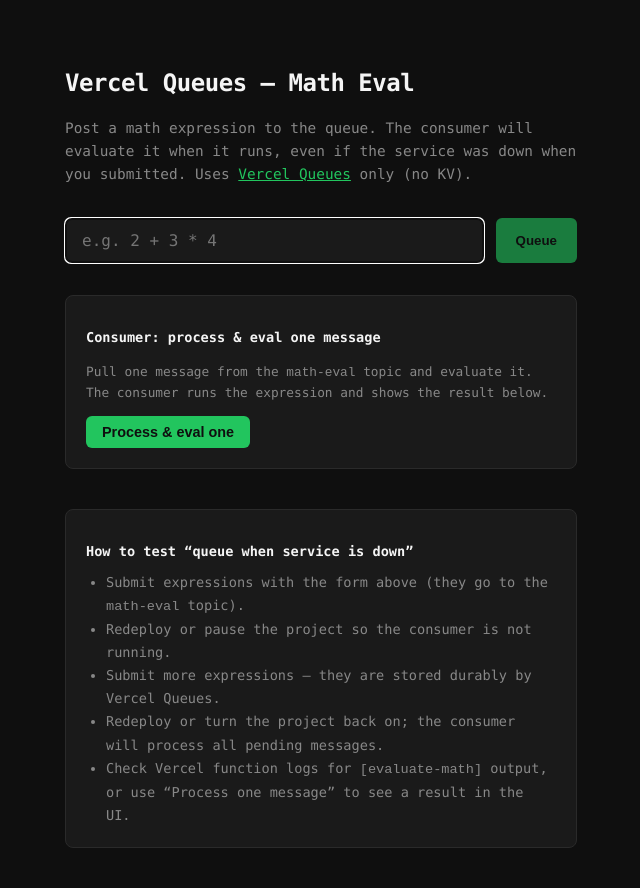
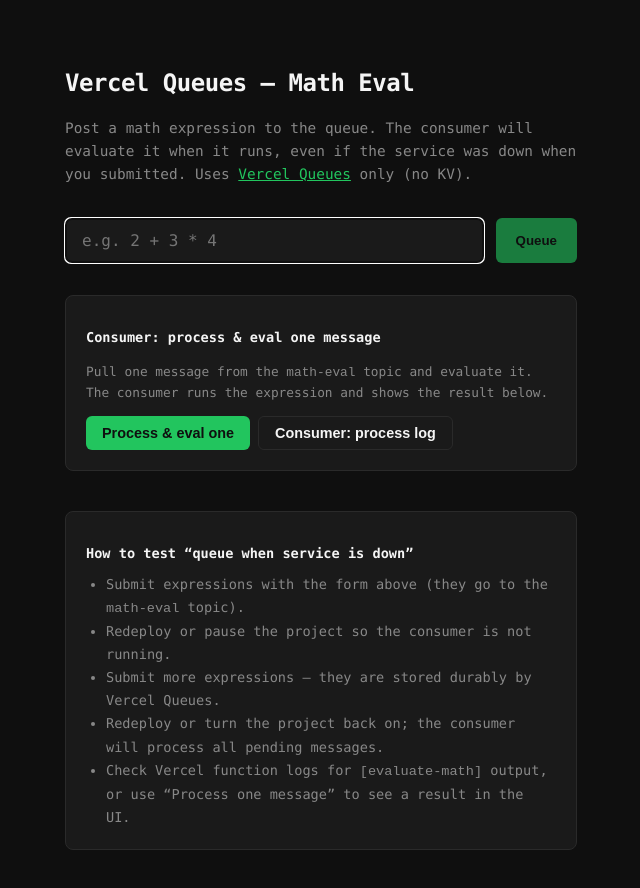
Before and after one commit to pkaiserui/vercel-events, a Next.js app: page / in a window 1280 px wide. Shown: the top 888 px of the page, without its empty margins (319-959 px from the left). Built offline with nearby package versions, Linux system fonts and the light colour scheme.

Commit message:
no message

```diff
--- a/app/page.tsx
+++ b/app/page.tsx
@@ -163,6 +163,7 @@
           Pull one message from the <code>math-eval</code> topic and evaluate it. The consumer runs
           the expression and shows the result below.
         </p>
+        <div style={{ display: "flex", gap: "0.5rem", flexWrap: "wrap" }}>
           <button
             type="button"
             onClick={handleProcessOne}
@@ -180,6 +181,24 @@
           >
             {processOneStatus === "loading" ? "Processing…" : "Process & eval one"}
           </button>
+          <button
+            type="button"
+            onClick={handleProcessOne}
+            disabled={processOneStatus === "loading"}
+            style={{
+              padding: "0.5rem 1rem",
+              fontSize: "0.9rem",
+              background: processOneStatus === "loading" ? "var(--muted)" : "transparent",
+              color: "var(--text)",
+              border: "1px solid var(--border)",
+              borderRadius: 6,
+              fontWeight: 600,
+              cursor: processOneStatus === "loading" ? "not-allowed" : "pointer",
+            }}
+          >
+            Consumer: process log
+          </button>
+        </div>
         {processOneStatus === "empty" && (
           <p style={{ fontSize: "0.8rem", color: "var(--muted)", marginTop: "0.5rem", marginBottom: 0 }}>
             No message in the queue. Queue an expression above first.
```
Lines whose indentation alone changed are shown as unchanged.
